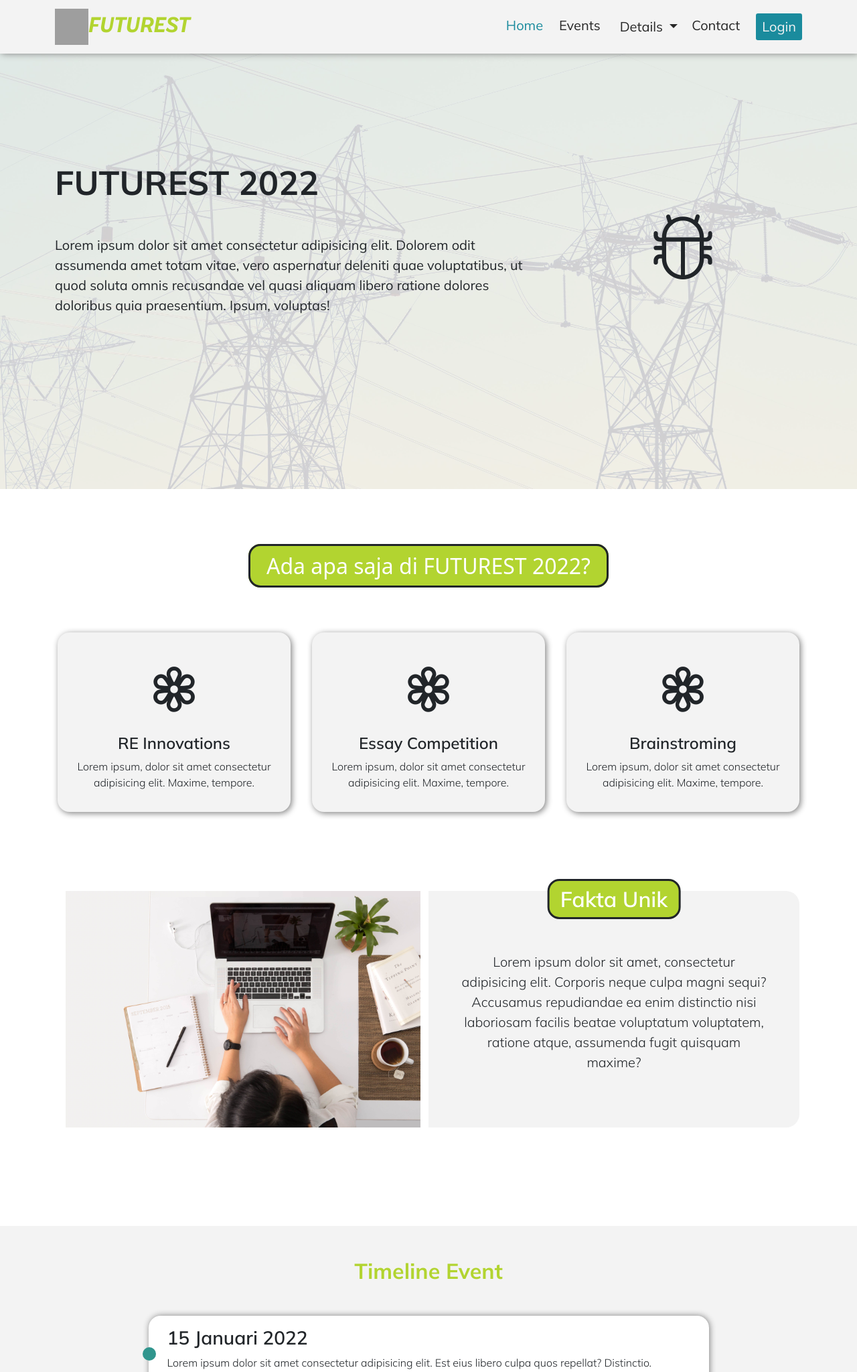
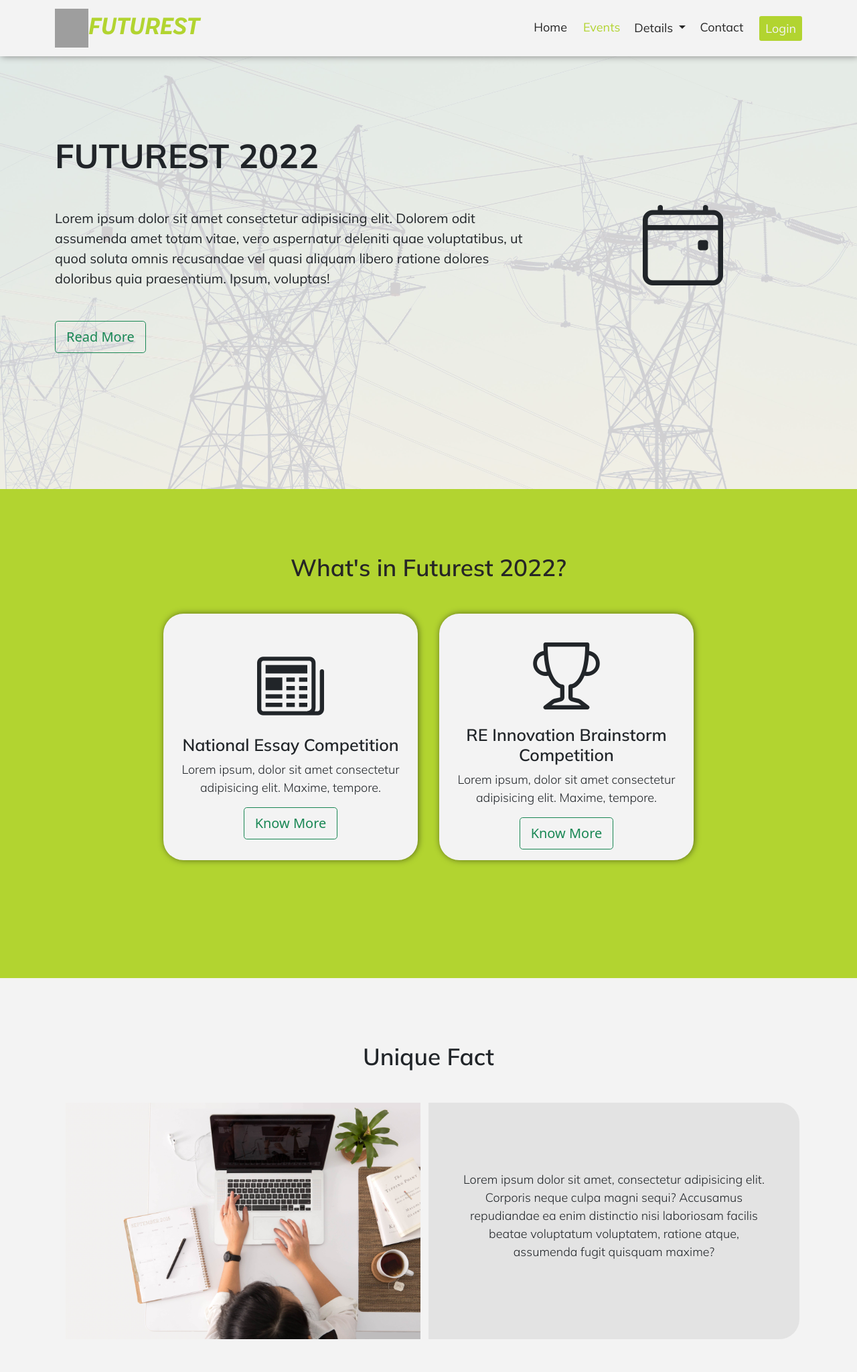
Before and after one commit to BryanYehuda/FuturestSREITS2022, a CodeIgniter app: page /FuturestSREITS2022/events in a window 1280 px wide. Shown: the top 2048 px of the page at 67% size. Run offline with CodeIgniter, Linux system fonts and the light colour scheme; some libraries are stand-ins or nearby versions; grey boxes are pictures that could not be loaded.

Commit message:
Update general design to navbar, footer, and event page

```diff
--- a/src/application/views/components/footer.php
+++ b/src/application/views/components/footer.php
@@ -1,20 +1,20 @@
 <!-- Footer Components -->
 <div class="footer" >
-  <div class="container pt-5 pb-5 0">
+  <div class="container pt-5 pb-5">
     <div class="row pt-5 mb-sm-5 ">
-      <div class=" col-sm-4 d-flex flex-column align-items-center mb-5">
+      <div class="col-sm-4 d-flex flex-column align-items-center mb-5 mb-sm-2">
         <h3>Lorem Ipsum</h3>
         <a href="">Lorem Ipsum</a>
         <a href="">Lorem Ipsum</a>
         <a href="">Lorem Ipsum</a>
       </div>
-      <div class="col-sm-4 d-flex flex-column align-items-center mb-5">
+      <div class="col-sm-4 d-flex flex-column align-items-center mb-5 mb-sm-2">
         <h3>Lorem Ipsum</h3>
         <a href="">Lorem Ipsum</a>
         <a href="">Lorem Ipsum</a>
         <a href="">Lorem Ipsum</a>
       </div>
-      <div class="col-sm-4 d-flex flex-column align-items-center mb-5">
+      <div class="col-sm-4 d-flex flex-column align-items-center mb-5 mb-sm-2">
         <h3>Lorem Ipsum</h3>
         <a href="">Lorem Ipsum</a>
         <a href="">Lorem Ipsum</a>
--- a/src/application/views/components/navbar.php
+++ b/src/application/views/components/navbar.php
@@ -23,11 +23,11 @@
 		<!-- Navbar Links -->
 		<div class="navbar-links d-flex flex-column flex-md-row align-items-center">
       <!-- Home -->
-			<a class="me-lg-4 me-md-3 active" href="<?php echo base_url('home')?>"
+			<a class="me-lg-4 me-md-3" href="<?php echo base_url('home')?>"
 				>Home</a
 			>
       <!-- Event -->
-			<a class="me-lg-3 me-md-1" href="<?php echo base_url('events')?>"
+			<a class="me-md-2 active" href="<?php echo base_url('events')?>"
 				>Events</a
 			>
       <!-- 2 Details -->
@@ -44,8 +44,8 @@
 				</button>
         <!-- List -->
 				<ul class="dropdown-menu list-dropdown-navbar-futurest" aria-labelledby="dropdownMenuButton1">
-					<li><a class="dropdown-item now" href="#">First Event</a></li>
-					<li><a class="dropdown-item" href="#">Second Event</a></li>
+					<li><a class="dropdown-item now" href="#">National Essay</a></li>
+					<li><a class="dropdown-item" href="#">RE Innovation Brainstorm</a></li>
 				</ul>
 			</div>
       <!-- Contact -->
--- a/src/application/views/events.php
+++ b/src/application/views/events.php
@@ -24,14 +24,15 @@
    <section id="jumbotron" class="d-flex align-items-center position-relative">
          <div class="container">
             <div class="row">
-               <div class="col-12 col-xl-8">
+               <div class="col-12 text-center text-xl-start col-xl-8">
                   <h1 class="mb-5">{{ jumbotron.title }}</h1>
-                  <p>
+                  <p class="mb-5">
                      {{ jumbotron.description }}
                   </p>
+                  <a href="#apa-saja" class="btn btn-outline-success btn-lg">Read More</a>
                </div>
                <div class="d-none d-xl-flex col-xl-4 d-flex align-items-center justify-content-center">
-                  <i class="bi bi-bug"></i>
+                <i class="bi bi-calendar4-event"></i>
                </div>
             </div>
          </div>
@@ -39,35 +40,29 @@
 
       <section id="apa-saja" class="py-5">
          <div class="container py-5">
-            <h2 class="text-center d-none d-sm-block">
-               <span class="px-sm-4 py-2 border border-3 border-dark">
-                  Ada apa saja di FUTUREST 2022?
-               </span>
-            </h2>
-            <h2 class="span text-center border border-3 border-dark d-block d-sm-none py-2">
-               Ada apa saja di FUTUREST 2022?
-            </h2>
-            <div class="row text-center">
-               <div class="col d-flex flex-column align-items-center justify-content-center mx-2 mx-md-3 p-3 mb-3" v-for="item in apaSaja">
+            <h2 class="text-center mb-5">What's in Futurest 2022?</h2>
+            <div class="row text-center d-flex justify-content-center">
+               <div class="card-apa-saja col-11 col-md-5 col-lg-4 d-flex flex-column align-items-center justify-content-center mx-3 p-3 mb-3" v-for="item in apaSaja">
                   <i :class="item.icon"></i>
-                  <h4 class="text-bold">{{ item.title }}</h4>
+                  <h3 class="text-bold">{{ item.title }}</h3>
                   <p>
                      {{ item.description }}
                   </p>
+                  <a href="" class="btn btn-lg btn-outline-success">Know More</a>
                </div>
             </div>
          </div>
       </section>
 
-      <section id="fakta-unik">
-         <div class="container">
+      <section id="fakta-unik" class="pt-5">
+         <div class="container pt-5">
+           <h2 class="text-center mb-5">Unique Fact</h2>
             <div class="row px-3">
                <div class="d-none d-lg-block col-lg-6">
                   <img src="<?php echo base_url() ?>/public/img/fakta-unik.jpg" alt="Fakta Unik Futurest 2022" class="img-fluid">
                </div>
-               <div class="container-desc-fakta-unik col d-flex align-items-center justify-content-center text-center px-5 position-relative">
-                  <span class="title-fakta-unik position-absolute px-3 py-2 h2 border border-dark border-3 text-white">Fakta Unik</span>
-                  <p class="pt-4">
+               <div class="container-desc-fakta-unik col d-flex align-items-center justify-content-center text-center p-5">
+                  <p>
                      Lorem ipsum dolor sit amet, consectetur adipisicing elit. Corporis neque culpa magni sequi? Accusamus repudiandae ea enim distinctio nisi laboriosam facilis beatae voluptatum voluptatem, ratione atque, assumenda fugit quisquam maxime?
                   </p>
                </div>
@@ -76,9 +71,9 @@
       </section>
 
       <section id="timeline" class="py-5">
-         <div class="container d-flex flex-column align-items-center">
+         <div class="container d-flex flex-column align-items-center py-5">
             <h2 class="mb-5">Timeline Event</h2>
-            <div class="row mb-3 p-3 w-75" v-for="item in timeline">
+            <div class="row mb-3 px-4 py-3 w-75" v-for="item in timeline">
                <div class="col position-relative">
                   <div class="position-absolute rounded-timeline rounded-pill"></div>
                   <h3>{{ item.date }}</h3>
@@ -88,21 +83,16 @@
          </div>
       </section>
 
-      <section id="cara-daftar" class="py-5 position-relative d-flex align-items-center">
-         <div class="container">
+      <!-- <section id="cara-daftar" class="py-5">
+         <div class="container py-5">
             <h2 class="mb-5 text-center">How to regist?</h2>
             <div class="row">
-               <div class="col m-2 p-4" v-for="item in caraDaftar1">
-                  <p><span class="angka-cara-daftar">{{ item.number }}</span>{{ item.description }}</p>
-               </div>
-            </div>
-            <div class="row">
-               <div class="col m-2 p-4" v-for="item in caraDaftar2">
+               <div class="col m-3 p-4" v-for="item in caraDaftar">
                   <p><span class="angka-cara-daftar">{{ item.number }}</span>{{ item.description }}</p>
                </div>
             </div>
          </div>
-      </section>
+      </section> -->
 
       <section id="pertanyaan" class="py-5">
          <div class="container py-5">
--- a/src/public/css/components/footer.css
+++ b/src/public/css/components/footer.css
@@ -1,13 +1,18 @@
 .footer {
 	background: var(--futurest-black);
 	color: var(--futurest-white);
-    font-family: MulishBold;
+}
+
+.footer h3 {
+	font-size: 25px;
+	font-family: MulishSemiBold;
 }
 
 .footer a {
 	text-decoration: none;
 	color: grey;
 	font-family: MulishLight;
+	font-size: 18px;
 }
 
 .footer a:hover {
--- a/src/public/css/components/navbar.css
+++ b/src/public/css/components/navbar.css
@@ -12,6 +12,7 @@
 
 .navbar-brand h2 {
 	font-family: MaldenSansBoldItalic;
+	font-size: 35px;
 }
 
 /* Navbar Links */
@@ -25,25 +26,29 @@
 	position: relative;
 	text-decoration: none;
 	color: var(--futurest-black);
-	font-size: 20px;
+	font-size: 18px;
 	padding-bottom: 4px;
 }
 
 /* Dropdown Style */
 
+.navbar-links .dropdown-navbar-futurest {
+	margin-top: -1px;
+}
+
 .navbar-links .dropdown-navbar-futurest button {
 	color: var(--futurest-black);
-	font-size: 20px;
+	font-size: 18px;
 }
 
 .navbar-links .dropdown-navbar-futurest .list-dropdown-navbar-futurest a {
-	font-size: 16px;
+	font-size: 14px;
 	position: relative;
 	background: transparent;
 }
 
 .navbar-links .dropdown-navbar-futurest .list-dropdown-navbar-futurest a.now {
-	color: var(--futurest-teal);
+	color: var(--futurest-green);
 }
 
 .navbar-links
@@ -59,14 +64,14 @@
 	width: 100%;
 	height: 2.5px;
 	background: var(--futurest-black);
-	transition: transform 0.4s;
+	transition: transform 0.4s ease-out;
 }
 
 .navbar-links
 	.dropdown-navbar-futurest
 	.list-dropdown-navbar-futurest
 	a.now::before {
-	background: var(--futurest-teal);
+	background: var(--futurest-green);
 }
 
 .navbar-links
@@ -79,7 +84,7 @@
 /* End Dropdown Style */
 
 .navbar-links a.active {
-	color: var(--futurest-teal);
+	color: var(--futurest-green);
 }
 
 .navbar-links a:not(:last-child)::before {
@@ -96,7 +101,7 @@
 }
 
 .navbar-links a.active::before {
-	background: var(--futurest-teal);
+	background: var(--futurest-green);
 }
 
 .navbar-links a:not(:last-child):hover::before {
@@ -104,13 +109,13 @@
 }
 
 .navbar-links .btn-sm {
-	background-color: var(--futurest-teal);
+	background-color: var(--futurest-green);
 	color: var(--futurest-white);
-	font-size: 20px;
+	font-size: 18px;
 }
 
 .navbar-links .btn-sm:hover {
-	background-color: #1c6e7a;
+	background-color: #88a124;
 }
 
 .input-btn-mobile {
@@ -123,7 +128,7 @@
 
 .icon-btn-mobile {
 	font-size: 45px;
-	color: var(--futurest-black);
+	color: var(--futurest-green);
 	z-index: 1;
 }
 
@@ -157,7 +162,7 @@
 @media screen and (max-width: 768px) {
 	.navbar-links {
 		position: absolute;
-		background-color: #c4c4c4;
+		background-color: #f3f3f3;
 		top: 0;
 		right: -100vw;
 		width: 100vw;
--- a/src/public/css/pages/event.css
+++ b/src/public/css/pages/event.css
@@ -28,131 +28,113 @@
 }
 
 #jumbotron i {
-    font-size: 100px;
+	font-size: 120px;
 }
-
 
 /* Apa Saja */
 
 #apa-saja {
-    min-height: 600px;
+	min-height: 730px;
+	background-color: var(--futurest-green);
 }
 
-#apa-saja span,
-#apa-saja .span {
-    border-radius: 18px;
-    background: var(--futurest-green);
-    color: white;
+#apa-saja h2 {
+	font-size: 35px;
+	font-family: MulishSemiBold;
+	color: var(--futurest-black);
 }
 
-#apa-saja .row {
-    margin-top: 80px;
+#apa-saja .card-apa-saja {
+	background: #f3f3f3;
+	border-radius: 30px;
+	box-shadow: 1px 0 10px rgba(0, 0, 0, 0.5);
 }
 
-@media screen and (max-width: 776px) {
-    #apa-saja .row {
-        margin-top: 50px;
-    }
+#apa-saja .card-apa-saja i {
+	font-size: 100px;
 }
 
-#apa-saja .col {
-    background: #f3f3f3;
-    border-radius: 18px;
-    box-shadow: 2px 2px 10px grey;
+#apa-saja .card-apa-saja h3 {
+	font-family: MulishSemiBold;
+	font-size: 25px;
 }
 
-#apa-saja .col i {
-    font-size: 90px;
+#apa-saja .card-apa-saja p {
+	font-family: MulishLight;
+	font-size: 18px;
 }
-
-#apa-saja .col h4 {
-    font-family: MulishSemiBold;
-}
-
-#apa-saja .col p {
-    font-family: MulishLight;
-}
-
 
 /* Fakta Unik */
 
 #fakta-unik {
-    min-height: 500px;
+	min-height: 730px;
+	background-color: #f3f3f3;
+}
+
+#fakta-unik h2 {
+	font-size: 35px;
+	font-family: MulishSemiBold;
 }
 
 #fakta-unik .container-desc-fakta-unik {
-    background: #f3f3f3;
-    border-radius: 0 20px 20px 0;
+	background: #e3e3e3;
+	border-radius: 0 30px 30px 0;
 }
 
 @media screen and (max-width: 992px) {
-    #fakta-unik {
-        min-height: 400px;
-    }
 	#fakta-unik .container-desc-fakta-unik {
-        border-radius: 20px;
-    }
-    #fakta-unik p {
-        margin-top: 30px !important;
+		border-radius: 30px;
+		box-shadow: 1px 0 10px rgba(0, 0, 0, 0.5);
 	}
 }
 
-#fakta-unik .title-fakta-unik {
-    top: -18px;
-    left: 50%;
-    transform: translate(-50%);
-    background-color: red;
-    background: var(--futurest-green);
-    border-radius: 18px;
-    font-family: MulishSemiBold;
-}
-
 #fakta-unik p {
-    font-size: 20px;
+	font-size: 18px;
 	font-family: MulishLight;
 }
-
 
 /* Timeline */
 
 #timeline {
 	min-height: 730px;
-    background-color: #f3f3f3;
+	background-color: var(--futurest-green);
 }
 
 #timeline h2 {
-    font-family: MulishBold;
-    color: var(--futurest-green);
+	font-family: MulishSemiBold;
+	font-size: 35px;
 }
 
 #timeline .row {
-    border-radius: 18px;
-    background: #fff;
-    box-shadow: 1px 0 10px grey;
+	border-radius: 30px;
+	background: #f3f3f3;
+	box-shadow: 1px 0 10px rgba(0, 0, 0, 0.5);
 }
 
-#timeline .row .rounded-timeline {
+#timeline .row .col .rounded-timeline {
 	width: 20px;
 	height: 20px;
 	background: #30958d;
-    left: -25px;
+	left: -35px;
 	top: 50%;
 	transform: translateY(-50%);
 }
 
 #timeline .row h3 {
 	font-family: MulishSemiBold;
+	font-size: 25px;
 }
 
 #timeline .row p {
 	font-family: MulishLight;
+	font-size: 18px;
 }
-
 
 /* Cara Daftar */
 
-#cara-daftar {
+/* #cara-daftar {
 	min-height: 730px;
+	background-color: #f3f3f3;
 }
 
 #cara-daftar::before {
@@ -170,7 +152,7 @@
 
 #cara-daftar h2 {
 	font-family: MulishSemiBold;
-    color: var(--futurest-green);
+	font-size: 35px;
 }
 
 #cara-daftar .col {
@@ -186,35 +168,28 @@
 
 #cara-daftar .col p {
 	font-family: MulishRegular;
-}
-
+} */
 
 /* Pertanyaan */
 
 #pertanyaan {
 	min-height: 730px;
+	background-color: #f3f3f3;
 }
 
 #pertanyaan h2 {
 	font-family: MulishSemiBold;
-    color: var(--futurest-green);
+	font-size: 35px;
 }
 
 #pertanyaan button {
-    background: #f3f3f3;
+	background: #e3e3e3;
 	color: var(--futurest-black);
-    font-size: 22px;
-    font-family: MulishRegular;
+	font-size: 25px;
+	font-family: MulishSemiBold;
 }
 
 #pertanyaan .accordion-body {
 	font-size: 18px;
-    border: 1px solid var(--futurest-black) !important;
 	font-family: MulishLight;
 }
-
-@media screen and (max-width: 776px) {
-    #pertanyaan {
-        min-height: 560px;
-    }
-}
--- a/src/public/js/components/navbar.js
+++ b/src/public/js/components/navbar.js
@@ -1,12 +1,12 @@
-const iconBtnMobile = document.querySelector('.icon-btn-mobile');
+const iconBtnMobile = document.querySelector(".icon-btn-mobile");
 
 function changeIcon() {
-  if (iconBtnMobile.classList.contains('bi-list')) {
-    iconBtnMobile.classList.add('bi-chevron-left');
-    iconBtnMobile.classList.remove('bi-list');
+	if (iconBtnMobile.classList.contains("bi-list")) {
+		iconBtnMobile.classList.add("bi-x-lg");
+		iconBtnMobile.classList.remove("bi-list");
 	} else {
-    iconBtnMobile.classList.remove('bi-chevron-left');
-    iconBtnMobile.classList.add('bi-list');
+		iconBtnMobile.classList.remove("bi-x-lg");
+		iconBtnMobile.classList.add("bi-list");
 	}
 }
 
--- a/src/public/js/pages/event.js
+++ b/src/public/js/pages/event.js
@@ -1,104 +1,113 @@
 const vm = new Vue({
-  el: '#section',
+	el: "#section",
 	data: {
 		jumbotron: {
-      title: 'FUTUREST 2022',
-      description: 'Lorem ipsum dolor sit amet consectetur adipisicing elit. Dolorem odit assumenda amet totam vitae, vero aspernatur deleniti quae voluptatibus, ut quod soluta omnis recusandae vel quasi aliquam libero ratione dolores doloribus quia praesentium. Ipsum, voluptas!',
+			title: "FUTUREST 2022",
+			description:
+				"Lorem ipsum dolor sit amet consectetur adipisicing elit. Dolorem odit assumenda amet totam vitae, vero aspernatur deleniti quae voluptatibus, ut quod soluta omnis recusandae vel quasi aliquam libero ratione dolores doloribus quia praesentium. Ipsum, voluptas!",
 		},
-    apaSaja: [{
-      title: 'RE Innovations',
-      icon: 'bi bi-flower3',
-      description: 'Lorem ipsum, dolor sit amet consectetur adipisicing elit. Maxime, tempore.',
+		apaSaja: [
+			{
+				title: "National Essay Competition",
+				icon: "bi bi-newspaper",
+				description:
+					"Lorem ipsum, dolor sit amet consectetur adipisicing elit. Maxime, tempore.",
 			},
 			{
-      title: 'Essay Competition',
-      icon: 'bi bi-flower3',
-      description: 'Lorem ipsum, dolor sit amet consectetur adipisicing elit. Maxime, tempore.',
+				title: "RE Innovation Brainstorm Competition",
+				icon: "bi bi-trophy",
+				description:
+					"Lorem ipsum, dolor sit amet consectetur adipisicing elit. Maxime, tempore.",
+			},
+		],
+		timeline: [
+			{
+				date: "20 February 2022",
+				description:
+					"Lorem ipsum dolor sit amet consectetur adipisicing elit. Est eius libero culpa quos repellat? Distinctio.",
 			},
 			{
-      title: 'Brainstroming',
-      icon: 'bi bi-flower3',
-      description: 'Lorem ipsum, dolor sit amet consectetur adipisicing elit. Maxime, tempore.',
+				date: "5 March 2022",
+				description:
+					"Lorem ipsum dolor sit amet consectetur adipisicing elit. Est eius libero culpa quos repellat? Distinctio.",
+			},
+			{
+				date: "19 March 2022",
+				description:
+					"Lorem ipsum dolor sit amet consectetur adipisicing elit. Est eius libero culpa quos repellat? Distinctio.",
+			},
+			{
+				date: "4 April 2022",
+				description:
+					"Lorem ipsum dolor sit amet consectetur adipisicing elit. Est eius libero culpa quos repellat? Distinctio.",
 			},
 		],
-    timeline: [{
-      date: '15 Januari 2022',
-      description: 'Lorem ipsum dolor sit amet consectetur adipisicing elit. Est eius libero culpa quos repellat? Distinctio.',
-    },
+		caraDaftar: [
 			{
-      date: '15 Januari 2022',
-      description: 'Lorem ipsum dolor sit amet consectetur adipisicing elit. Est eius libero culpa quos repellat? Distinctio.',
-    },
-    {
-      date: '15 Januari 2022',
-      description: 'Lorem ipsum dolor sit amet consectetur adipisicing elit. Est eius libero culpa quos repellat? Distinctio.',
-    },
-    {
-      date: '15 Januari 2022',
-      description: 'Lorem ipsum dolor sit amet consectetur adipisicing elit. Est eius libero culpa quos repellat? Distinctio.',
-    },
-    ],
-    caraDaftar1: [{
 				number: 1,
-      description: '. Lorem ipsum, dolor sit amet consectetur adipisicing elit. Accusantium, aperiam?',
+				description:
+					". Lorem ipsum, dolor sit amet consectetur adipisicing elit. Accusantium, aperiam?",
 			},
 			{
 				number: 2,
-      description: '. Lorem ipsum, dolor sit amet consectetur adipisicing elit. Accusantium, aperiam?',
+				description:
+					". Lorem ipsum, dolor sit amet consectetur adipisicing elit. Accusantium, aperiam?",
 			},
 			{
 				number: 3,
-      description: '. Lorem ipsum, dolor sit amet consectetur adipisicing elit. Accusantium, aperiam?',
+				description:
+					". Lorem ipsum, dolor sit amet consectetur adipisicing elit. Accusantium, aperiam?",
+			},
+			{
+				number: 4,
+				description:
+					". Lorem ipsum, dolor sit amet consectetur adipisicing elit. Accusantium, aperiam?",
 			},
 		],
-    caraDaftar2: [{
-      number: 4,
-      description: '. Lorem ipsum, dolor sit amet consectetur adipisicing elit. Accusantium, aperiam?',
+		pertanyaan: [
+			{
+				id: "headingOne",
+				question: "How to regist?",
+				dataBsTarget: "#collapseOne",
+				ariaControls: "collapseOne",
+				ariaExpanded: "true",
+				collapsed: "",
+				show: "show",
+				answer:
+					"Lorem ipsum dolor sit amet consectetur adipisicing elit. Explicabo quis at et omnis similique incidunt nostrum consectetur maxime, tempora, quo aliquam deserunt odit sit harum deleniti repellat voluptatum ratione culpa veniam laborum sint. Quaerat et quam sit, autem, atque ad corrupti magni iusto quas dolor qui odit possimus iure pariatur!",
 			},
 			{
-      number: 5,
-      description: '. Lorem ipsum, dolor sit amet consectetur adipisicing elit. Accusantium, aperiam?',
-    },
-    ],
-    pertanyaan: [{
-      id: 'headingOne',
-      question: 'Question Number 1',
-      dataBsTarget: '#collapseOne',
-      ariaControls: 'collapseOne',
-      ariaExpanded: 'true',
-      collapsed: '',
-      show: 'show',
-      answer: 'Lorem ipsum dolor sit amet consectetur adipisicing elit. Explicabo quis at et omnis similique incidunt nostrum consectetur maxime, tempora, quo aliquam deserunt odit sit harum deleniti repellat voluptatum ratione culpa veniam laborum sint. Quaerat et quam sit, autem, atque ad corrupti magni iusto quas dolor qui odit possimus iure pariatur!',
+				id: "headingTwo",
+				question: "How many prize i will get? ",
+				dataBsTarget: "#collapseTwo",
+				ariaControls: "collapseTwo",
+				ariaExpanded: "false",
+				collapsed: "collapsed",
+				show: "",
+				answer:
+					"Lorem ipsum dolor sit amet consectetur adipisicing elit. Explicabo quis at et omnis similique incidunt nostrum consectetur maxime, tempora, quo aliquam deserunt odit sit harum deleniti repellat voluptatum ratione culpa veniam laborum sint. Quaerat et quam sit, autem, atque ad corrupti magni iusto quas dolor qui odit possimus iure pariatur!",
 			},
 			{
-      id: 'headingTwo',
-      question: 'Question Number 2',
-      dataBsTarget: '#collapseTwo',
-      ariaControls: 'collapseTwo',
-      ariaExpanded: 'false',
-      collapsed: 'collapsed',
-      show: '',
-      answer: 'Lorem ipsum dolor sit amet consectetur adipisicing elit. Explicabo quis at et omnis similique incidunt nostrum consectetur maxime, tempora, quo aliquam deserunt odit sit harum deleniti repellat voluptatum ratione culpa veniam laborum sint. Quaerat et quam sit, autem, atque ad corrupti magni iusto quas dolor qui odit possimus iure pariatur!',
+				id: "headingThree",
+				question: "Online or offline?",
+				dataBsTarget: "#collapseThree",
+				ariaControls: "collapseThree",
+				ariaExpanded: "false",
+				collapsed: "collapsed",
+				show: "",
+				answer:
+					"Lorem ipsum dolor sit amet consectetur adipisicing elit. Explicabo quis at et omnis similique incidunt nostrum consectetur maxime, tempora, quo aliquam deserunt odit sit harum deleniti repellat voluptatum ratione culpa veniam laborum sint. Quaerat et quam sit, autem, atque ad corrupti magni iusto quas dolor qui odit possimus iure pariatur!",
 			},
 			{
-      id: 'headingThree',
-      question: 'Question Number 3',
-      dataBsTarget: '#collapseThree',
-      ariaControls: 'collapseThree',
-      ariaExpanded: 'false',
-      collapsed: 'collapsed',
-      show: '',
-      answer: 'Lorem ipsum dolor sit amet consectetur adipisicing elit. Explicabo quis at et omnis similique incidunt nostrum consectetur maxime, tempora, quo aliquam deserunt odit sit harum deleniti repellat voluptatum ratione culpa veniam laborum sint. Quaerat et quam sit, autem, atque ad corrupti magni iusto quas dolor qui odit possimus iure pariatur!',
-    },
-    {
-      id: 'headingFour',
-      question: 'Question Number 4',
-      dataBsTarget: '#collapseFour',
-      ariaControls: 'collapseFour',
-      ariaExpanded: 'false',
-      collapsed: 'collapsed',
-      show: '',
-      answer: 'Lorem ipsum dolor sit amet consectetur adipisicing elit. Explicabo quis at et omnis similique incidunt nostrum consectetur maxime, tempora, quo aliquam deserunt odit sit harum deleniti repellat voluptatum ratione culpa veniam laborum sint. Quaerat et quam sit, autem, atque ad corrupti magni iusto quas dolor qui odit possimus iure pariatur!',
+				id: "headingFour",
+				question: "The benefits that i will get?",
+				dataBsTarget: "#collapseFour",
+				ariaControls: "collapseFour",
+				ariaExpanded: "false",
+				collapsed: "collapsed",
+				show: "",
+				answer:
+					"Lorem ipsum dolor sit amet consectetur adipisicing elit. Explicabo quis at et omnis similique incidunt nostrum consectetur maxime, tempora, quo aliquam deserunt odit sit harum deleniti repellat voluptatum ratione culpa veniam laborum sint. Quaerat et quam sit, autem, atque ad corrupti magni iusto quas dolor qui odit possimus iure pariatur!",
 			},
 		],
 	},
```
Lines whose indentation alone changed are shown as unchanged.
